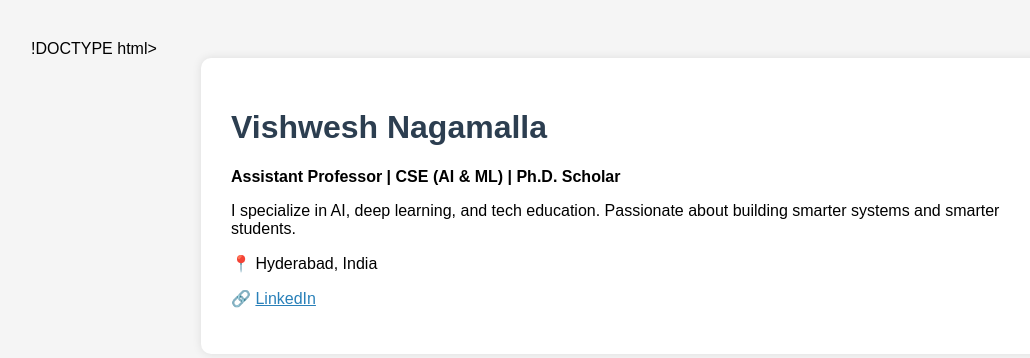
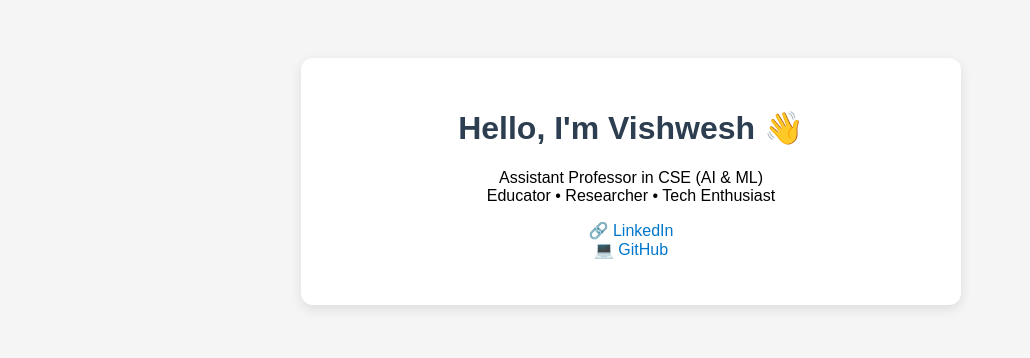
Before and after one commit to Vishweshnagamalla/vishweshnagamalla.github.io, a plain HTML site: page index.html in a window 1280 px wide. Shown: the whole page, without its empty margins (9-1039 px from the left). Drawn offline with Linux system fonts and the light colour scheme.

Commit message:
Update index.html

```diff
--- a/index.html
+++ b/index.html
@@ -1,22 +1,40 @@
-!DOCTYPE html>
-<html>
+<!DOCTYPE html>
+<html lang="en">
 <head>
   <meta charset="UTF-8">
-  <title>Vishwesh Nagamalla | AI Educator</title>
+  <title>Vishwesh Nagamalla - AI Educator</title>
   <style>
-    body { font-family: Arial, sans-serif; margin: 40px; background: #f5f5f5; }
-    .container { max-width: 800px; margin: auto; background: white; padding: 30px; border-radius: 10px; box-shadow: 0 0 10px rgba(0,0,0,0.1); }
-    h1 { color: #2c3e50; }
-    a { color: #2980b9; }
+    body {
+      font-family: Arial, sans-serif;
+      background: #f5f5f5;
+      text-align: center;
+      padding: 50px;
+    }
+    h1 {
+      color: #2c3e50;
+    }
+    .card {
+      background: #fff;
+      padding: 30px;
+      border-radius: 12px;
+      box-shadow: 0 4px 12px rgba(0,0,0,0.1);
+      margin: auto;
+      max-width: 600px;
+    }
+    a {
+      color: #0077cc;
+      text-decoration: none;
+    }
   </style>
 </head>
 <body>
-  <div class="container">
-    <h1>Vishwesh Nagamalla</h1>
-    <p><strong>Assistant Professor | CSE (AI & ML) | Ph.D. Scholar</strong></p>
-    <p>I specialize in AI, deep learning, and tech education. Passionate about building smarter systems and smarter students.</p>
-    <p>📍 Hyderabad, India</p>
-    <p>🔗 <a href="https://www.linkedin.com/in/vishwesh-nagamalla" target="_blank">LinkedIn</a></p>
+  <div class="card">
+    <h1>Hello, I'm Vishwesh 👋</h1>
+    <p>Assistant Professor in CSE (AI & ML)<br>Educator • Researcher • Tech Enthusiast</p>
+    <p>
+      🔗 <a href="https://linkedin.com/in/vishwesh" target="_blank">LinkedIn</a><br>
+      💻 <a href="https://github.com/Vishweshnagamalla" target="_blank">GitHub</a>
+    </p>
   </div>
 </body>
 </html>
```
